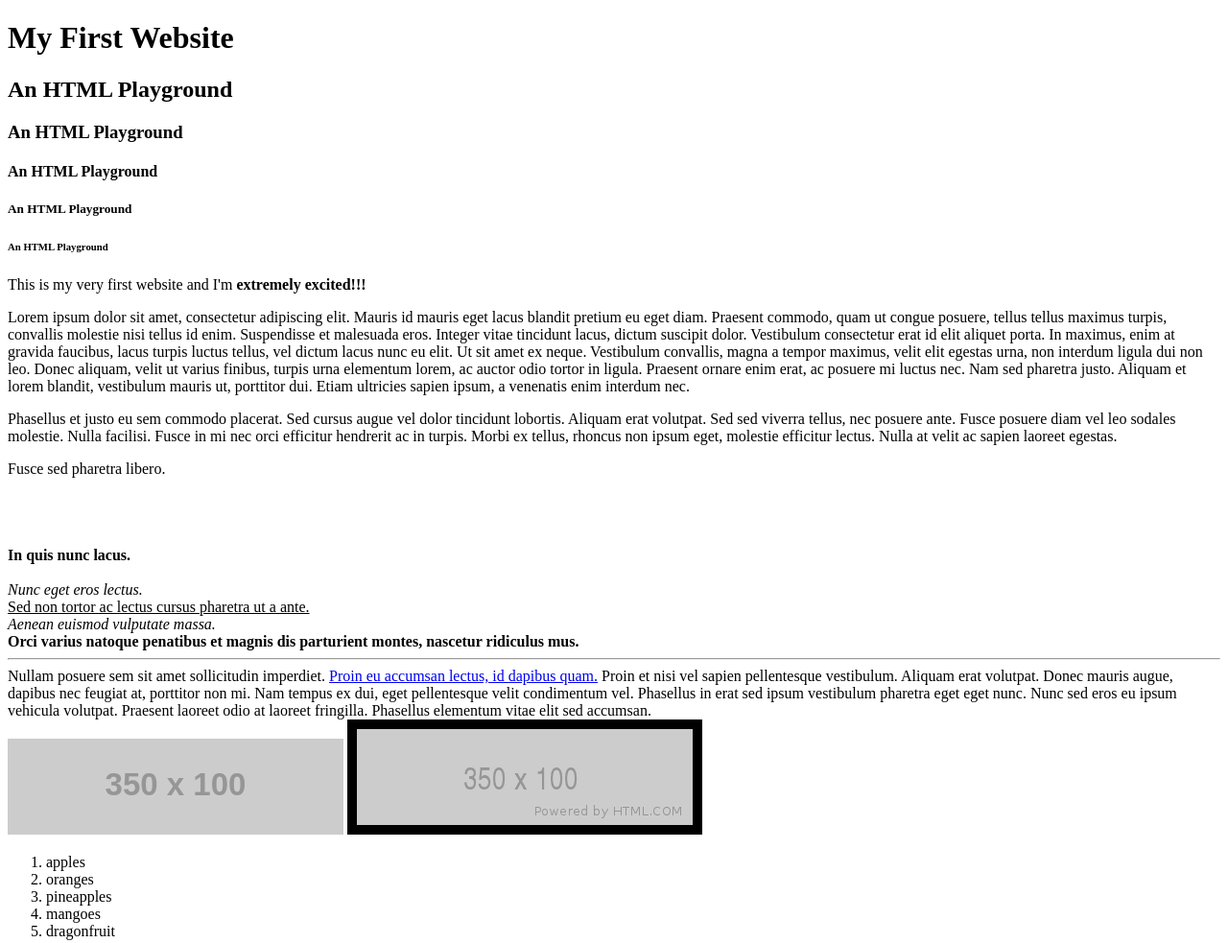
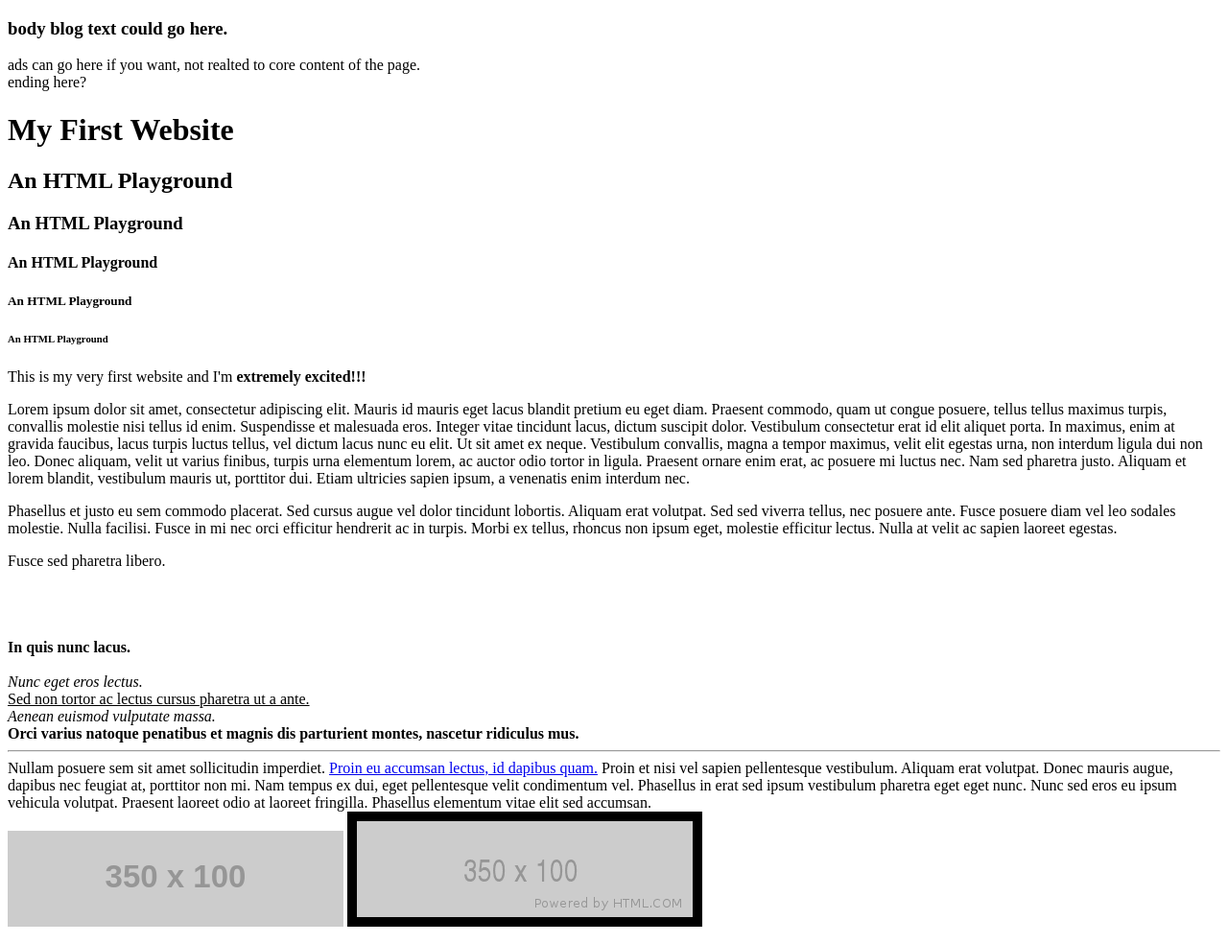
Before and after one commit to codewithcaitlyn/codercoder, a plain HTML site: page codercoder/basic-website-html/index.html in a window 1280 px wide. Shown: the top 983 px of the page at 96% size. Drawn offline with Linux system fonts and the light colour scheme; placeholder pictures from the web are drawn by us.

Commit message:
Update index.html
added more stuff; formatting in beginning, etc.

```diff
--- a/codercoder/basic-website-html/index.html
+++ b/codercoder/basic-website-html/index.html
@@ -8,16 +8,42 @@
         <title>My First Website</title>
     </head>
 
-    <!--adding basic page format:coming soon-->
+    <!--adding basic page format: see in body below!-->
+
+    <body>
+        <header>
+            <nav>
+                <!--navigation tab goes here?-->
+            </nav>
+        </header>
+
+        <main>
+            <article>
+                <section>
+                    <!--section tag can be seperate from article, but they work well together-->
+                    <h3>body blog text could go here.</h3>
+                        <aside>
+                            ads can go here if you want, not realted to core content of the page.
+                        </aside>
+                </section>
+            </article>
+        </main>
+
+        <footer>
+            ending here?
+        </footer>
+    </body>
+
+
 
     <!--body background color fron 2nd body applies to whole page... how to isolate??-->
     <body>
         <h1>My First Website</h1>
-        <h2>An HTML Playground</h2>
-        <h3>An HTML Playground</h3>
-        <h4>An HTML Playground</h4>
-        <h5>An HTML Playground</h5>
-        <h6>An HTML Playground</h6>
+            <h2>An HTML Playground</h2>
+                <h3>An HTML Playground</h3>
+                    <h4>An HTML Playground</h4>
+                        <h5>An HTML Playground</h5>
+                            <h6>An HTML Playground</h6>
 
         This is my very first website and I'm <b>extremely excited!!!</b>
 
```
